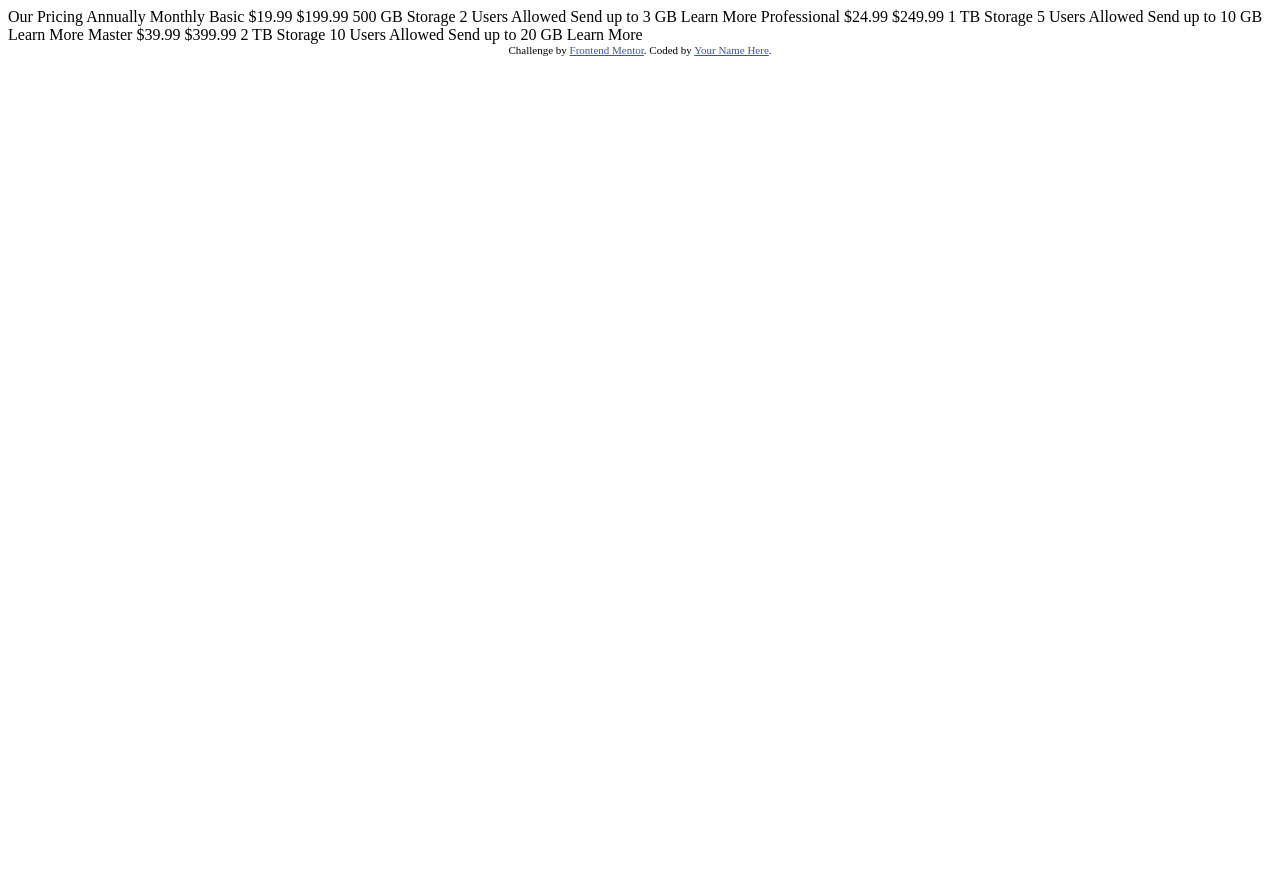
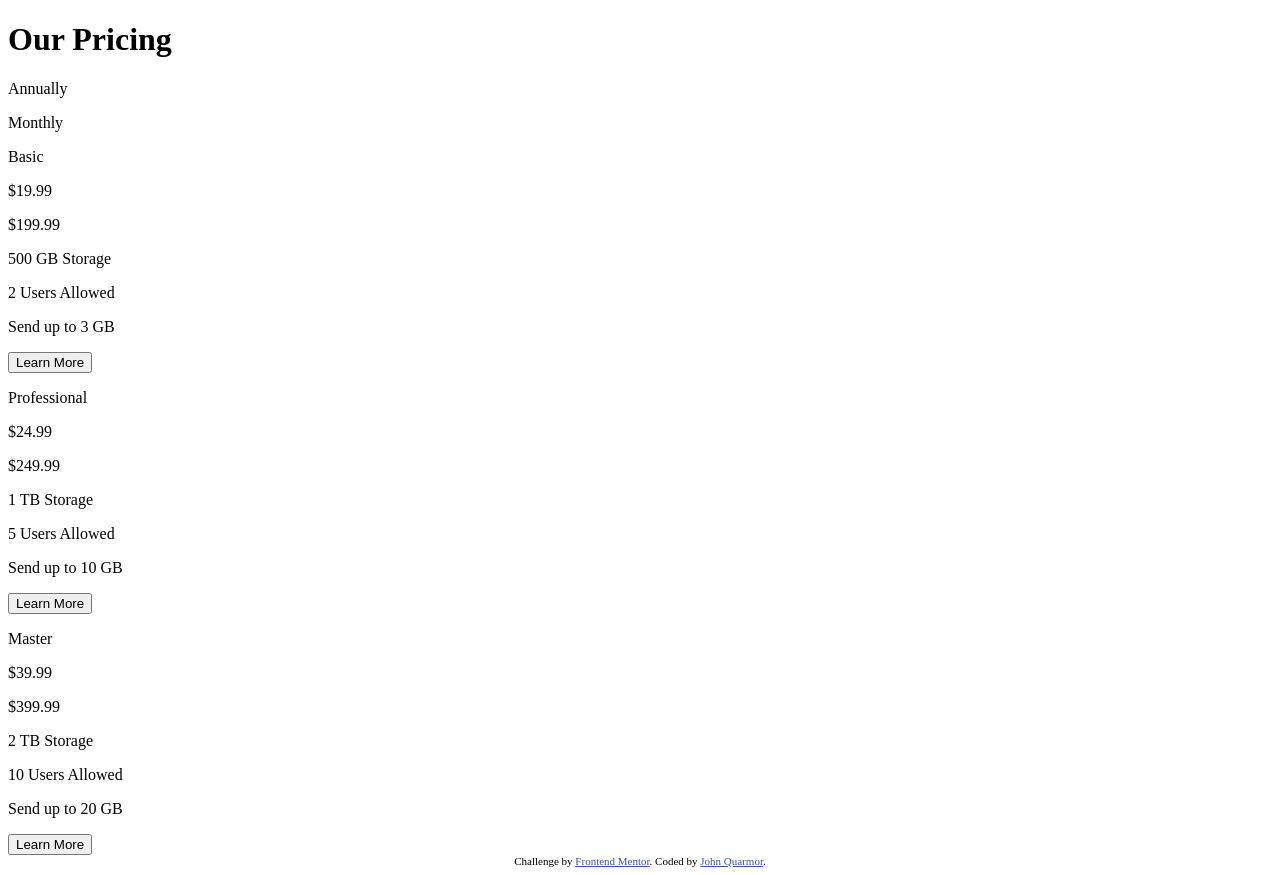
Before and after one commit to romrauq/pricing-component-with-toggle, a plain HTML site: page index.html in a window 1280 px wide. Before the commit the page ends 800 px from the top, so only its background shows below. Drawn offline with Linux system fonts and the light colour scheme.

Commit message:
Structured basic content into respective HTML elements.

```diff
--- a/index.html
+++ b/index.html
@@ -3,13 +3,8 @@
 	<head>
 		<meta charset="UTF-8" />
 		<meta name="viewport" content="width=device-width, initial-scale=1.0" />
-		<!-- displays site properly based on user's device -->
-
 		<link rel="icon" type="image/png" sizes="32x32" href="./images/favicon-32x32.png" />
-
 		<title>Frontend Mentor | [Challenge Name Here]</title>
-
-		<!-- Feel free to remove these styles or customise in your own stylesheet 👍 -->
 		<style>
 			.attribution {
 				font-size: 11px;
@@ -21,15 +16,51 @@
 		</style>
 	</head>
 	<body>
-		Our Pricing Annually Monthly Basic &dollar;19.99 &dollar;199.99 500 GB Storage 2 Users Allowed
-		Send up to 3 GB Learn More Professional &dollar;24.99 &dollar;249.99 1 TB Storage 5 Users
-		Allowed Send up to 10 GB Learn More Master &dollar;39.99 &dollar;399.99 2 TB Storage 10 Users
-		Allowed Send up to 20 GB Learn More
+		<div class="main-container">
+			<h1 class="heading-text">Our Pricing</h1>
+			<div class="toggle-container">
+				<p class="toggle-text">Annually</p>
+				<div class="toggle-outer">
+					<div class="toggle-inner">Monthly</div>
+				</div>
+				<p class="toggle-text"></p>
+			</div>
+
+			<div class="pricing-container">
+				<div class="pricing-column">
+					<p class="pricing-title">Basic</p>
+					<p class="pricing-dollars pricing-monthly">&dollar;19.99</p>
+					<p class="pricing-dollars pricing-yearly">&dollar;199.99</p>
+					<p class="pricing-perks">500 GB Storage</p>
+					<p class="pricing-perks">2 Users Allowed</p>
+					<p class="pricing-perks">Send up to 3 GB</p>
+					<button>Learn More</button>
+				</div>
+				<div class="pricing-column">
+					<p class="pricing-title">Professional</p>
+					<p class="pricing-dollars pricing-monthly">&dollar;24.99</p>
+					<p class="pricing-dollars pricing-yearly">&dollar;249.99</p>
+					<p class="pricing-perks">1 TB Storage</p>
+					<p class="pricing-perks">5 Users Allowed</p>
+					<p class="pricing-perks">Send up to 10 GB</p>
+					<button>Learn More</button>
+				</div>
+				<div class="pricing-column">
+					<p class="pricing-title">Master</p>
+					<p class="pricing-dollars pricing-monthly">&dollar;39.99</p>
+					<p class="pricing-dollars pricing-yearly">&dollar;399.99</p>
+					<p class="pricing-perks">2 TB Storage</p>
+					<p class="pricing-perks">10 Users Allowed</p>
+					<p class="pricing-perks">Send up to 20 GB</p>
+					<button>Learn More</button>
+				</div>
+			</div>
+		</div>
 
 		<div class="attribution">
 			Challenge by
 			<a href="https://www.frontendmentor.io?ref=challenge" target="_blank">Frontend Mentor</a>.
-			Coded by <a href="#">Your Name Here</a>.
+			Coded by <a href="https://github.com/romrauq">John Quarmor</a>.
 		</div>
 	</body>
 </html>
```
